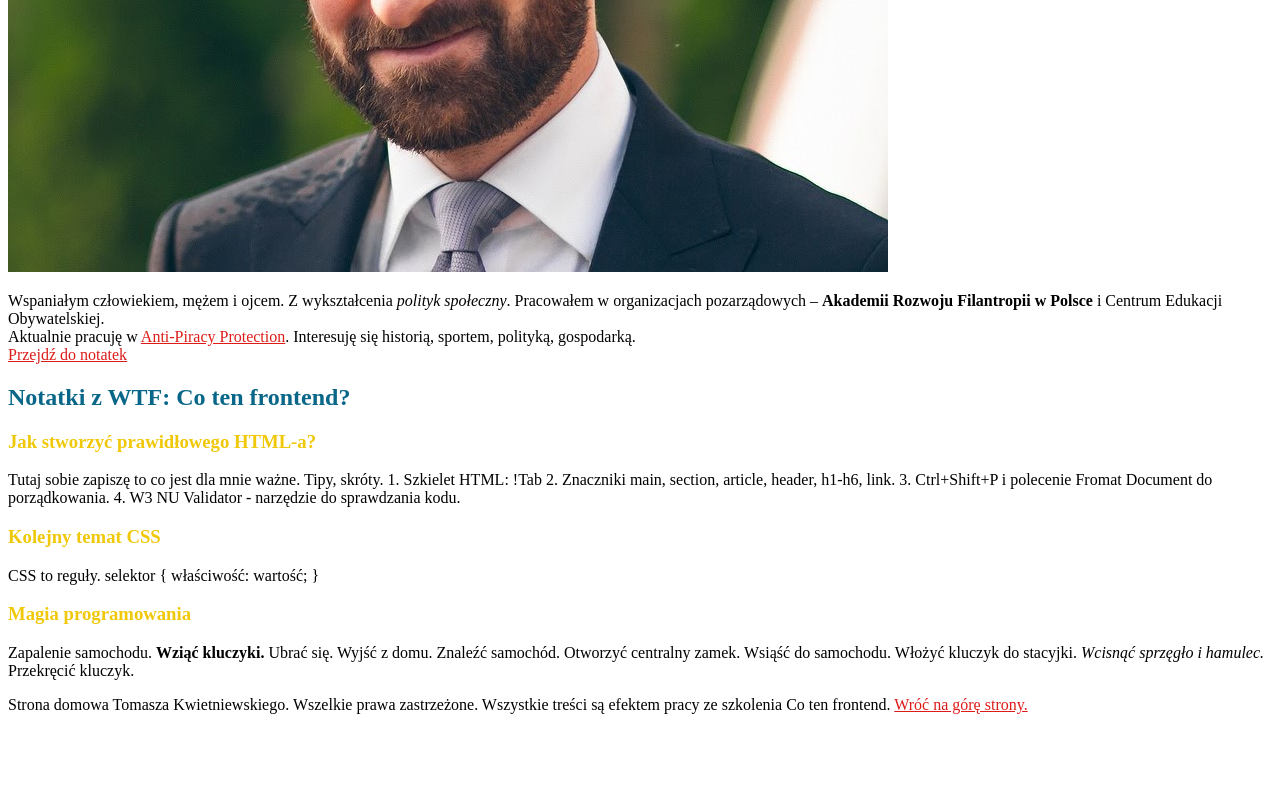
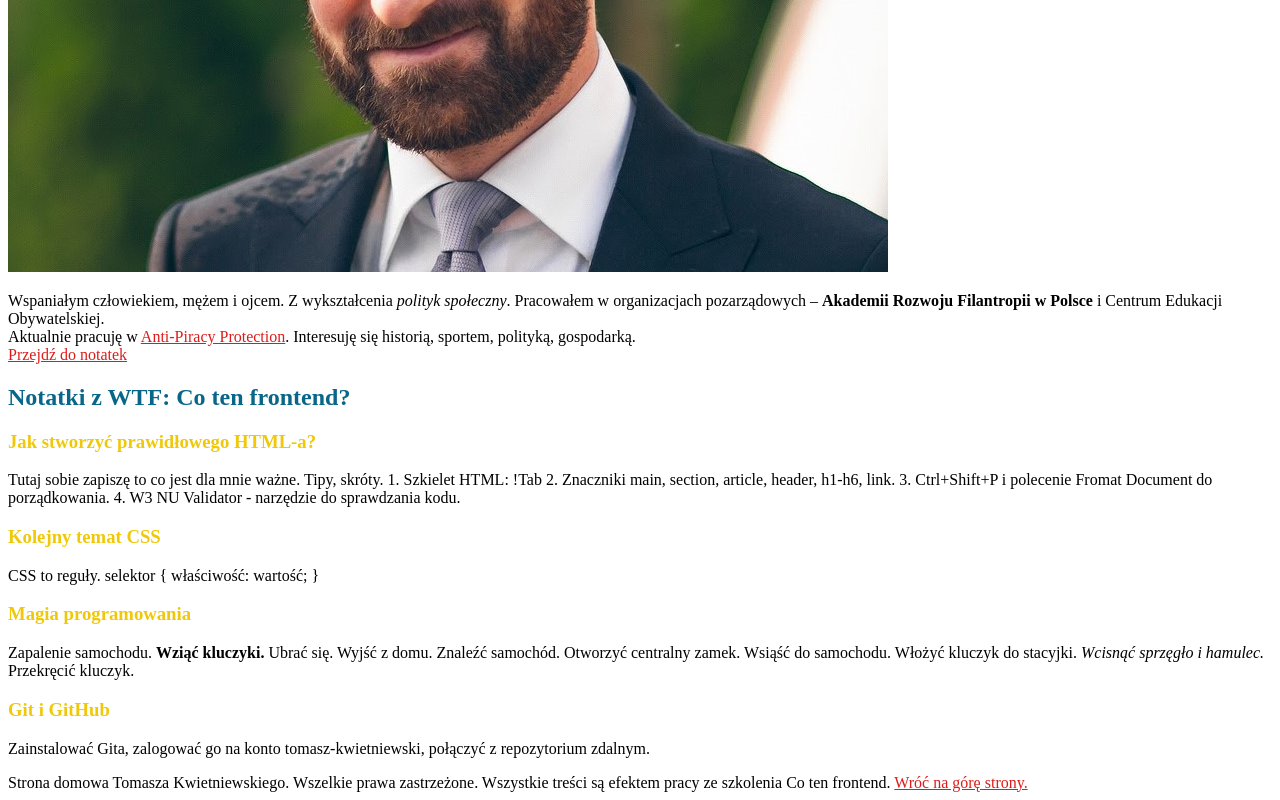
Before and after one commit to tomasz-kwietniewski/homepage, a plain HTML site: page index.html in a window 1280 px wide. Shown: the part 635-1435 px from the top of the page. Before the commit the page ends 1357 px from the top, so only its background shows below. Drawn offline with Linux system fonts and the light colour scheme.

Commit message:
new article on homepage added

```diff
--- a/index.html
+++ b/index.html
@@ -72,6 +72,13 @@
                 </p>
             </article>
 
+            <article>
+                <h3 class="third-header">Git i GitHub</h3>
+                <p>
+                    Zainstalować Gita, zalogować go na konto tomasz-kwietniewski, połączyć z repozytorium zdalnym.
+                </p>
+            </article>
+
         </section>
 
 
```
